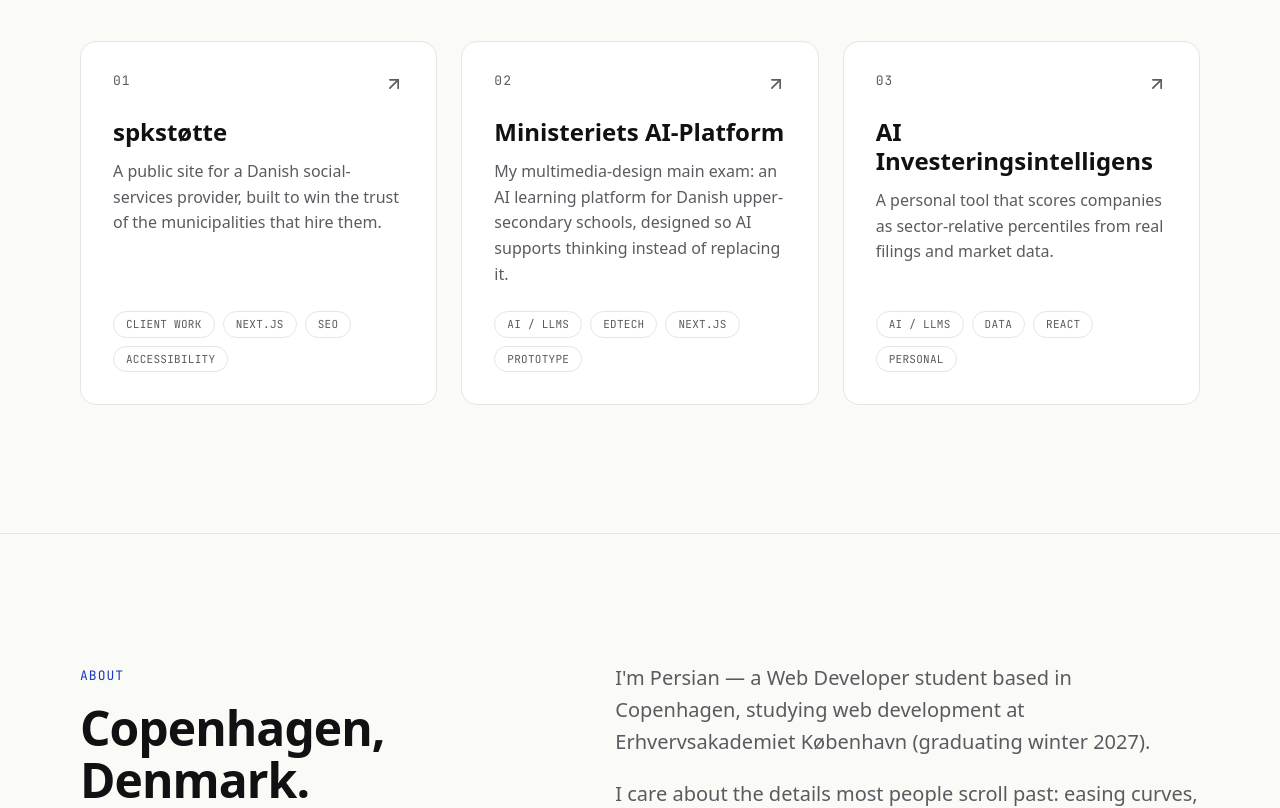
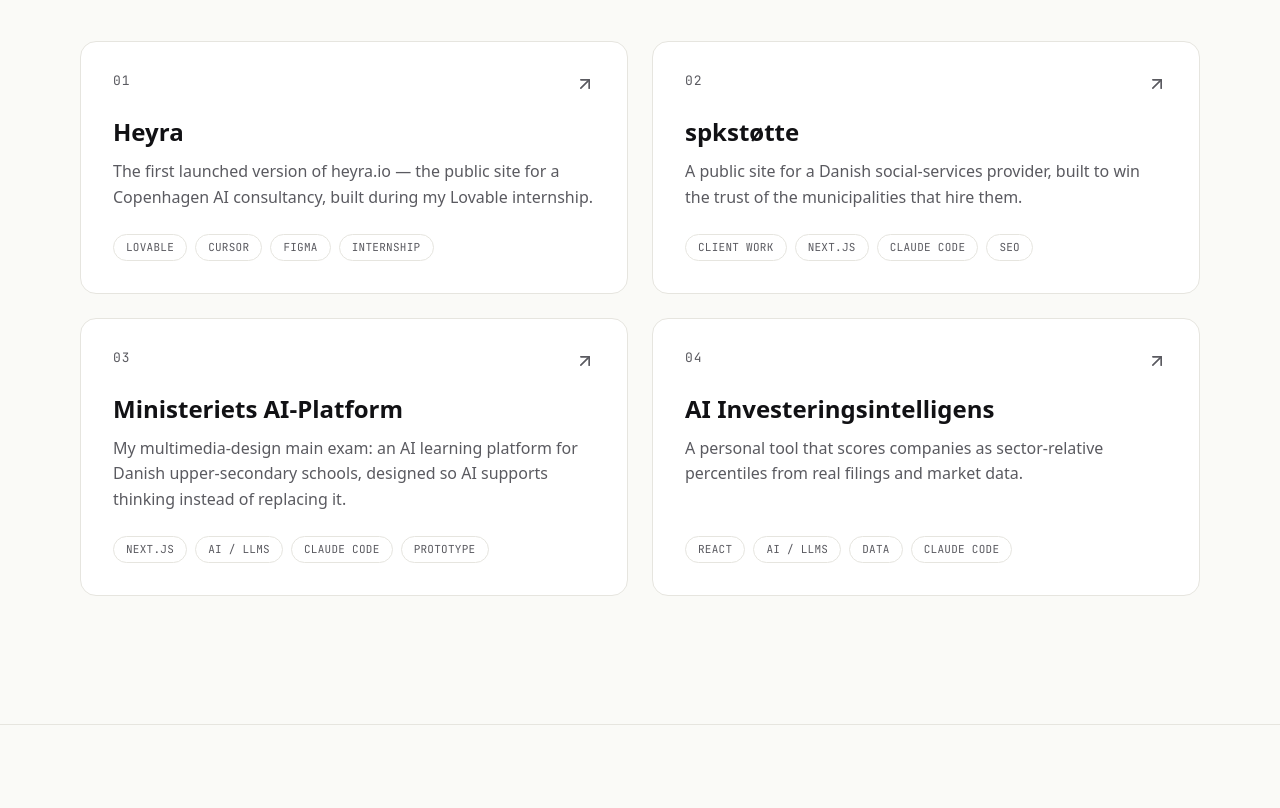
Before and after one commit to persianmoradi/PM-porto, a Next.js app: page / in a window 1280 px wide. Shown: the part 1134-1942 px from the top of the page. Built offline with nearby package versions, Linux system fonts and the light colour scheme; a web font is replaced by a local one.

Commit message:
small updates

```diff
--- a/components/sections/SelectedWork.tsx
+++ b/components/sections/SelectedWork.tsx
@@ -26,7 +26,7 @@
         initial="hidden"
         whileInView="show"
         viewport={inView}
-        className="mt-12 grid gap-6 md:grid-cols-2 lg:grid-cols-3"
+        className="mt-12 grid gap-6 sm:grid-cols-2"
       >
         {featuredProjects.map((project, i) => (
           <ProjectCard key={project.slug} project={project} index={i} />
--- a/content/projects.ts
+++ b/content/projects.ts
@@ -17,6 +17,22 @@
 
 export const projects: Project[] = [
   {
+    slug: "heyra",
+    title: "Heyra",
+    summary:
+      "The first launched version of heyra.io — the public site for a Copenhagen AI consultancy, built during my Lovable internship.",
+    problem:
+      "Heyra is a Copenhagen AI consultancy that takes AI from prototype to production for enterprise clients. They needed a website that made a deep, complex offering feel clear, credible and premium — the public face of the company at launch.",
+    build:
+      "During my internship at Heyra (as a Lovable intern), I was the developer on version 1 of the site, working in a small team with two brand designers and an in-house UX designer. I built it using Lovable, Cursor and Figma — turning the branding and UX direction into a fast, responsive, content-rich site covering the offerings, the Problem → Prototype → Production method, case studies and a detailed tech stack.",
+    outcome:
+      "Shipped and launched as Heyra's official website — my first time building inside a professional design-and-engineering team and delivering on time.",
+    tags: ["Lovable", "Cursor", "Figma", "Internship"],
+    links: { live: "https://heyra.io" },
+    year: "2025",
+    featured: true,
+  },
+  {
     slug: "spkstotte",
     title: "spkstøtte",
     summary:
@@ -24,10 +40,10 @@
     problem:
       "spkstøtte delivers social-pedagogical services for children and families under Barnets Lov. Their buyers are municipal caseworkers who need to trust a provider fast — and understand seven legally-defined services, each tied to a specific section of the law, without wading through jargon.",
     build:
-      "I designed and built a fast, SEO-optimised multi-page site in Next.js: each service mapped to its legal basis, a clear five-step process timeline, a methods section, and a dedicated municipality-collaboration page. Calm, institutional visual tone, Danish-localised, with proper metadata, Open Graph images, semantic structure and an accessible skip-to-content flow.",
+      "I designed and built a fast, SEO-optimised multi-page site in Next.js, developed with Claude Code: each service mapped to its legal basis, a clear five-step process timeline, a methods section, and a dedicated municipality-collaboration page. Calm, institutional visual tone, Danish-localised, with proper metadata, Open Graph images, semantic structure and an accessible skip-to-content flow.",
     outcome:
       "A credible, authority-facing presence that speaks the caseworkers' language and converts via a single obvious contact path. Live at spkstotte.dk and fully indexed.",
-    tags: ["Client work", "Next.js", "SEO", "Accessibility"],
+    tags: ["Client work", "Next.js", "Claude Code", "SEO"],
     links: { live: "https://www.spkstotte.dk/" },
     year: "2026",
     featured: true,
@@ -40,10 +56,10 @@
     problem:
       "Generative AI makes it trivially easy for students to offload the actual thinking. Schools (STX, HTX, HHX) don't need another answer-machine — they need AI that strengthens learning rather than short-circuiting it.",
     build:
-      "I designed and prototyped a 'scaffolding AI' built on two ideas: Friction by Design — deliberately adding productive friction instead of instant answers — and the Socratic method, where the AI questions and guides rather than solves. An account-based web app you can sign up for and explore freely.",
+      "I designed and prototyped a 'scaffolding AI' built on two ideas: Friction by Design — deliberately adding productive friction instead of instant answers — and the Socratic method, where the AI questions and guides rather than solves. An account-based web app you can sign up for and explore freely, built with Next.js and Claude Code.",
     outcome:
       "A deployed, working prototype that takes a clear, defensible stance on AI in education — delivered as my main exam project and a demonstration of product thinking, not just a feature.",
-    tags: ["AI / LLMs", "EdTech", "Next.js", "Prototype"],
+    tags: ["Next.js", "AI / LLMs", "Claude Code", "Prototype"],
     links: { live: "https://multimediedesign-hovedeksamen.vercel.app/" },
     year: "2025",
     featured: true,
@@ -56,10 +72,10 @@
     problem:
       "Retail investors drown in raw financials. Comparing companies within a sector is noisy and slow, and most tools either oversimplify or bury you in numbers — while quietly implying advice.",
     build:
-      "I built a pipeline that pulls fundamentals from SEC EDGAR and prices from Stooq, computes monthly sector-relative percentile scores, and surfaces them in a clean dashboard. Framed explicitly as research, not personal investment advice — the user makes every decision.",
+      "I built a pipeline that pulls fundamentals from SEC EDGAR and prices from Stooq, computes monthly sector-relative percentile scores, and surfaces them in a clean dashboard. Framed explicitly as research, not personal investment advice — the user makes every decision. Built with React and Claude Code.",
     outcome:
       "A live, self-updating project spanning data pipeline, scoring logic and frontend — my clearest end-to-end piece, and proof I can ship a complete product solo.",
-    tags: ["AI / LLMs", "Data", "React", "Personal"],
+    tags: ["React", "AI / LLMs", "Data", "Claude Code"],
     links: { live: "https://investment-intelligence-five.vercel.app/" },
     year: "2026",
     featured: true,
--- a/content/site.ts
+++ b/content/site.ts
@@ -16,7 +16,7 @@
     linkedin: "https://www.linkedin.com/in/persian-moradi-30769a337/",
   },
   about: [
-    "I'm Persian — a Web Developer student based in Copenhagen, studying web development at Erhvervsakademiet København (graduating winter 2027).",
+    "I'm Persian — a Web Developer student based in Copenhagen, studying web development at Erhvervsakademiet København (graduating winter 2027). During my internship at Heyra, a Copenhagen AI consultancy, I was the developer on the first launched version of their website — built with Lovable, Cursor and Figma alongside two brand designers and a UX designer.",
     "I care about the details most people scroll past: easing curves, focus states, the rhythm of a type scale. My main passion is for Front-end & Full-stack development, and thats what i see myself working with in the future. I spend a part of every day learning how to build better with AI and large language models to improve my skills and be a better developer.",
     "Right now I'm sharpening my craft and moving toward back-end, so I can ship complete products end to end.",
   ],
```
